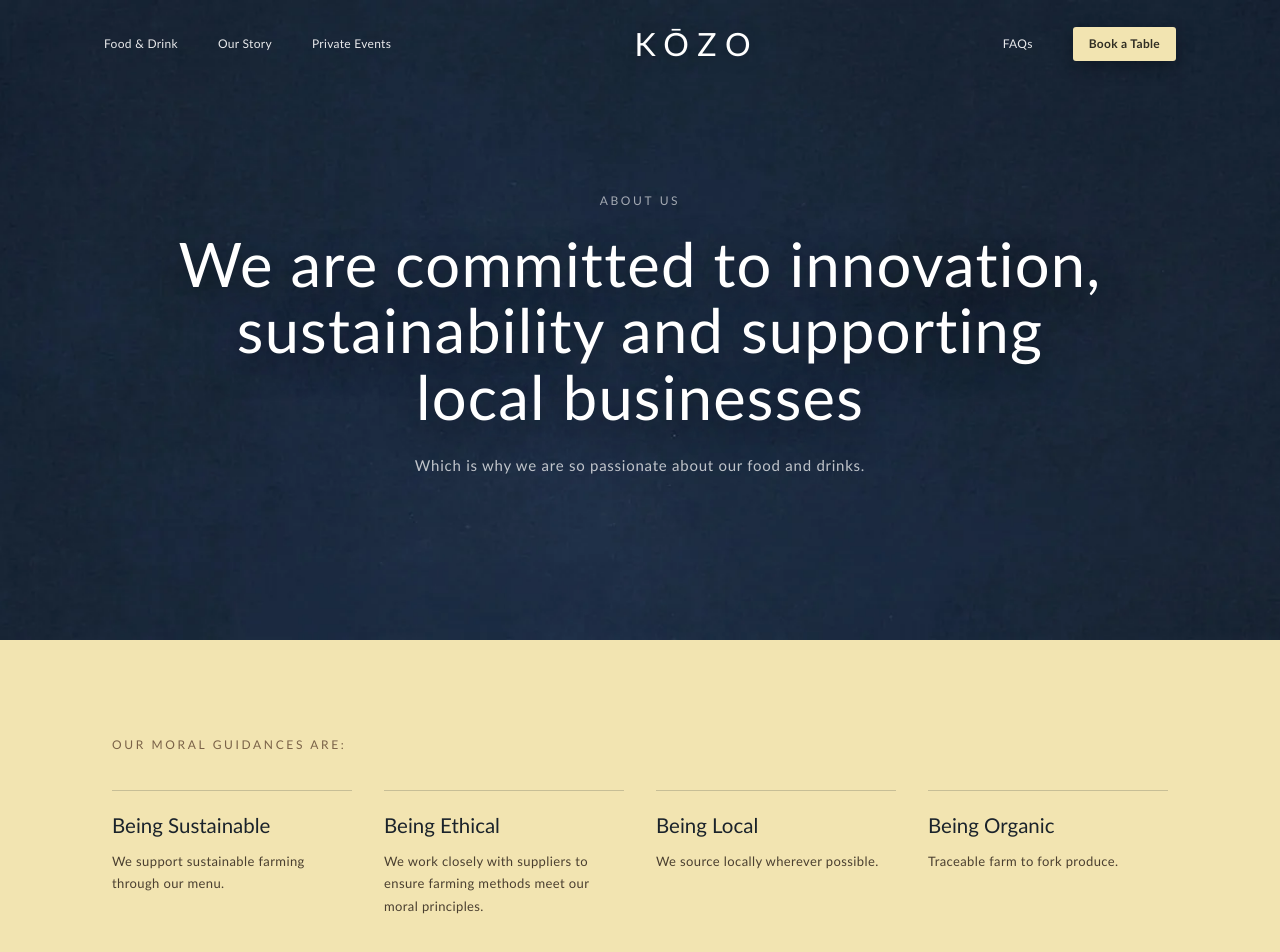
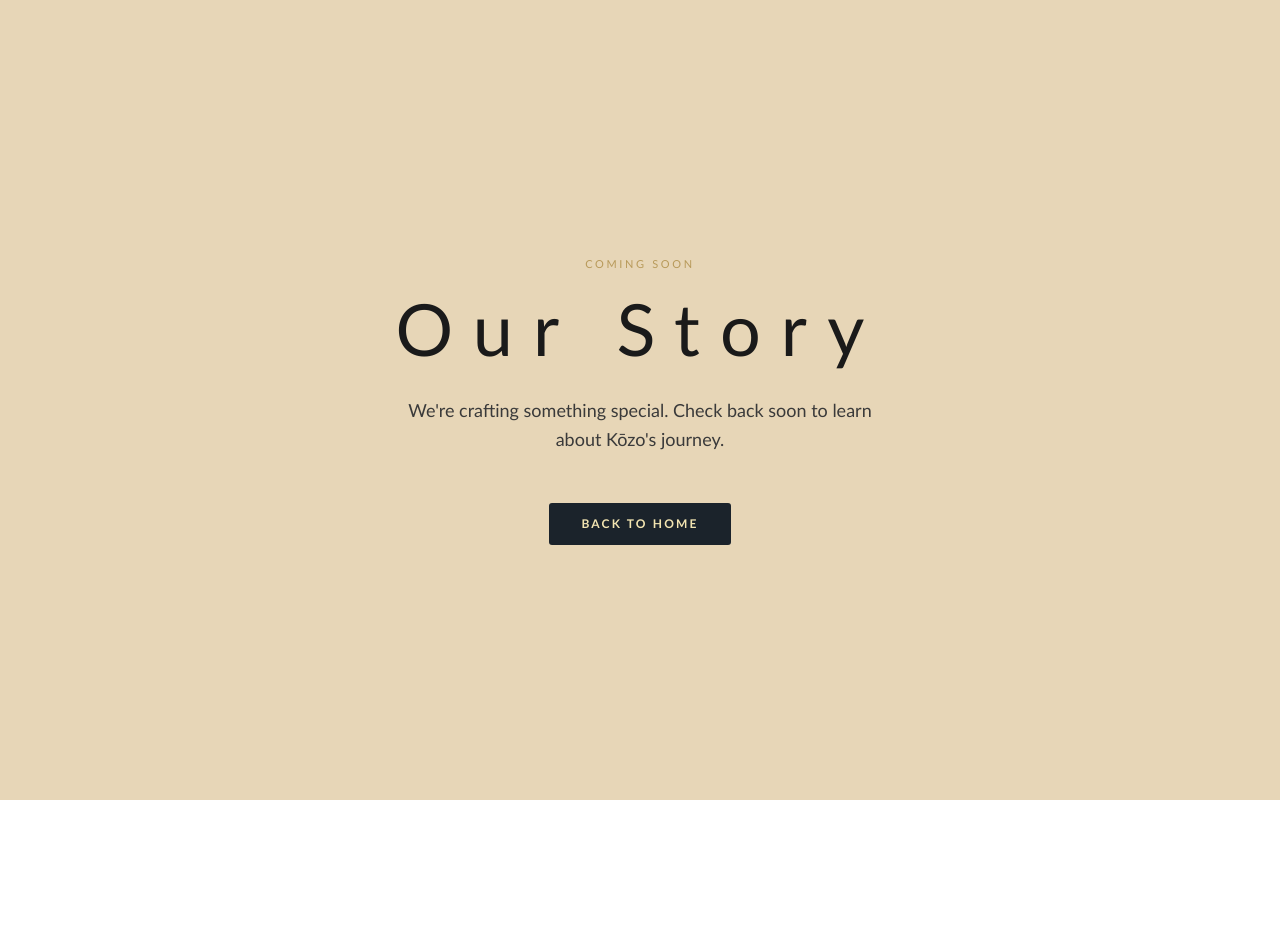
Before and after one commit to McGREENS/kozo-la, a Next.js app: page /about in a window 1280 px wide. Shown: the top 952 px of the page. After the commit the page ends 800 px from the top, so only its background shows below. Built offline with nearby package versions, Linux system fonts and the light colour scheme.

Commit message:
Disable About page - show Coming Soon message

```diff
--- a/app/about/page.tsx
+++ b/app/about/page.tsx
@@ -1,146 +1,41 @@
 import type { Metadata } from "next";
-import Image from "next/image";
-import Navbar from "../components/Navbar";
-import Footer from "../components/Footer";
+import Link from "next/link";
 
 export const metadata: Metadata = {
-  title: "About Kōzo Los Angeles | Our Story & Philosophy",
-  description:
-    "Learn about Kōzo Los Angeles's story, our farm-to-table philosophy, and our commitment to sustainability, ethics, and local sourcing on the Sunset Strip.",
-  alternates: { canonical: "https://www.kozousa.com/about" },
-  openGraph: {
-    url: "https://www.kozousa.com/about",
-    title: "About Kōzo Los Angeles | Our Story & Philosophy",
-    description: "Farm-to-table, sustainable, ethical dining on the Sunset Strip in West Hollywood.",
-  },
+  title: "Our Story - Kōzo",
+  description: "Learn about Kōzo's journey from Accra to West Hollywood's Sunset Strip.",
 };
-
 
 const displayFont =
   "var(--font-display), ui-serif, Georgia, Cambria, 'Times New Roman', Times, serif";
 
-const pillars = [
-  {
-    title: "Being Sustainable",
-    body: "We support sustainable farming through our menu.",
-  },
-  {
-    title: "Being Ethical",
-    body: "We work closely with suppliers to ensure farming methods meet our moral principles.",
-  },
-  {
-    title: "Being Local",
-    body: "We source locally wherever possible.",
-  },
-  {
-    title: "Being Organic",
-    body: "Traceable farm to fork produce.",
-  },
-];
-
 export default function AboutPage() {
   return (
-    <div>
-      <Navbar />
-
-      {/* Hero */}
-      <section className="about-hero">
-        <Image
-          src="/about.webp"
-          alt=""
-          fill
-          priority
-          className="object-cover object-center"
-          style={{ zIndex: 0 }}
-        />
-        <div className="relative z-10 mx-auto max-w-[1120px] px-8 pt-48 pb-28 text-center text-white">
-          <p className="about-eyebrow">About Us</p>
-          <h1 className="about-hero__title" style={{ fontFamily: displayFont }}>
-            We are committed to innovation,
-            <br />
-            sustainability and supporting
-            <br />
-            local businesses
-          </h1>
-          <p className="about-hero__sub">
-            Which is why we are so passionate about our food and drinks.
-          </p>
-        </div>
-      </section>
-
-      {/* Moral Pillars */}
-      <section className="about-pillars">
-        <div className="mx-auto max-w-[1120px] px-8 py-24">
-          <p className="about-eyebrow about-eyebrow--dark">Our moral guidances are:</p>
-          <div className="about-pillars__grid">
-            {pillars.map((p) => (
-              <div key={p.title} className="about-pillar">
-                <h3 className="about-pillar__title" style={{ fontFamily: displayFont }}>
-                  {p.title}
-                </h3>
-                <p className="about-pillar__body">{p.body}</p>
-              </div>
-            ))}
-          </div>
-        </div>
-      </section>
-
-      {/* Kōzo Experience */}
-      <section className="about-experience-section">
-        <Image
-          src="/about.webp"
-          alt=""
-          fill
-          className="object-cover object-center"
-          style={{ zIndex: 0 }}
-        />
-        <div className="relative z-10 mx-auto max-w-[1120px] px-8 py-28 text-center text-white">
-          <p className="about-eyebrow">Kōzo Experience</p>
-          <h2 className="about-section__title" style={{ fontFamily: displayFont }}>
-            We are passionate about
-            <br />
-            flavour and experience
-          </h2>
-        </div>
-      </section>
-
-      {/* Careers */}
-      <section className="about-careers">
-        <div className="mx-auto flex max-w-[1120px] items-center gap-14 px-8 py-20">
-          <div className="max-w-[560px]">
-            <p className="about-eyebrow about-eyebrow--dark">Our Careers</p>
-            <h2 className="about-careers__title" style={{ fontFamily: displayFont }}>
-              Our Chef
-            </h2>
-            <p className="about-careers__sub" style={{ fontFamily: displayFont }}>
-              A Journey of Flavours
-            </p>
-            <p className="about-careers__body">
-              There is nothing we love more than experimenting with traditional
-              African flavours and using Japanese and Thai cooking techniques to
-              surprise and excite even the most seasoned foodie. Our menus change
-              regularly but you will always find your favourites, plates to share,
-              fish and meat cooked over our charcoal grill and delicious Sushi.
-            </p>
-            <a href="/careers" className="about-cta">
-              Join Our Team
-            </a>
-          </div>
-
-          <div className="relative shrink-0 ml-auto">
-            <div className="kozo-chef__photo-circle">
-              <Image
-                src="/sakon2.webp"
-                alt="Chef Sakorn Somboon"
-                fill
-                className="object-cover object-top"
-              />
-            </div>
-          </div>
-        </div>
-      </section>
-
-      <Footer />
-    </div>
+    <main className="min-h-screen flex items-center justify-center" style={{ background: "var(--kozo-cream)" }}>
+      <div className="text-center px-6 py-20">
+        <p
+          className="text-[11px] tracking-[0.24em] uppercase mb-5"
+          style={{ color: "#b89a5a" }}
+        >
+          Coming soon
+        </p>
+        <h1
+          className="text-5xl md:text-7xl font-light tracking-[0.28em] text-[#1a1a1a] mb-8"
+          style={{ fontFamily: displayFont }}
+        >
+          Our Story
+        </h1>
+        <p className="text-lg text-[#3a3a3a] mb-12 max-w-[500px] mx-auto leading-relaxed">
+          We're crafting something special. Check back soon to learn about Kōzo's journey.
+        </p>
+        <Link
+          href="/"
+          className="inline-block px-8 py-3 text-[12px] tracking-[0.18em] uppercase rounded-[3px] font-semibold transition-colors"
+          style={{ background: "#1b232b", color: "#F2E4B1" }}
+        >
+          Back to Home
+        </Link>
+      </div>
+    </main>
   );
 }
```
